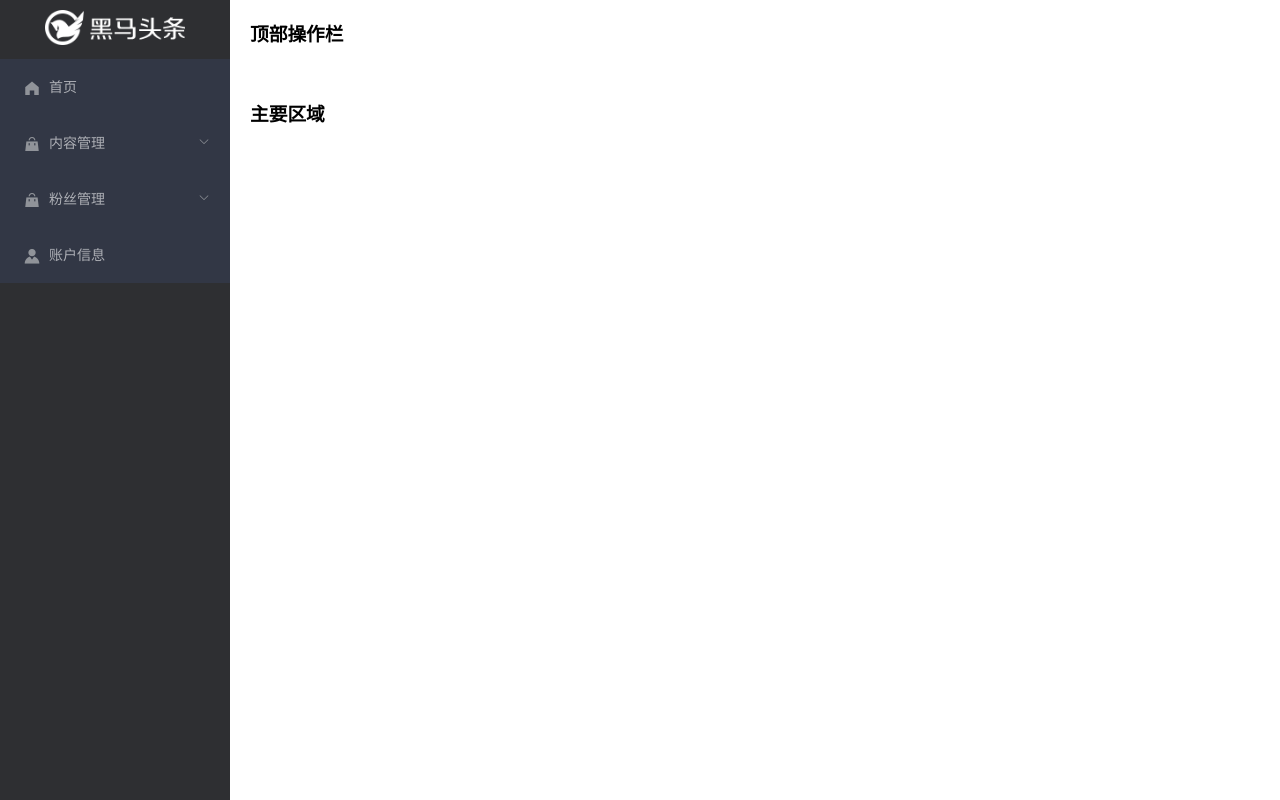
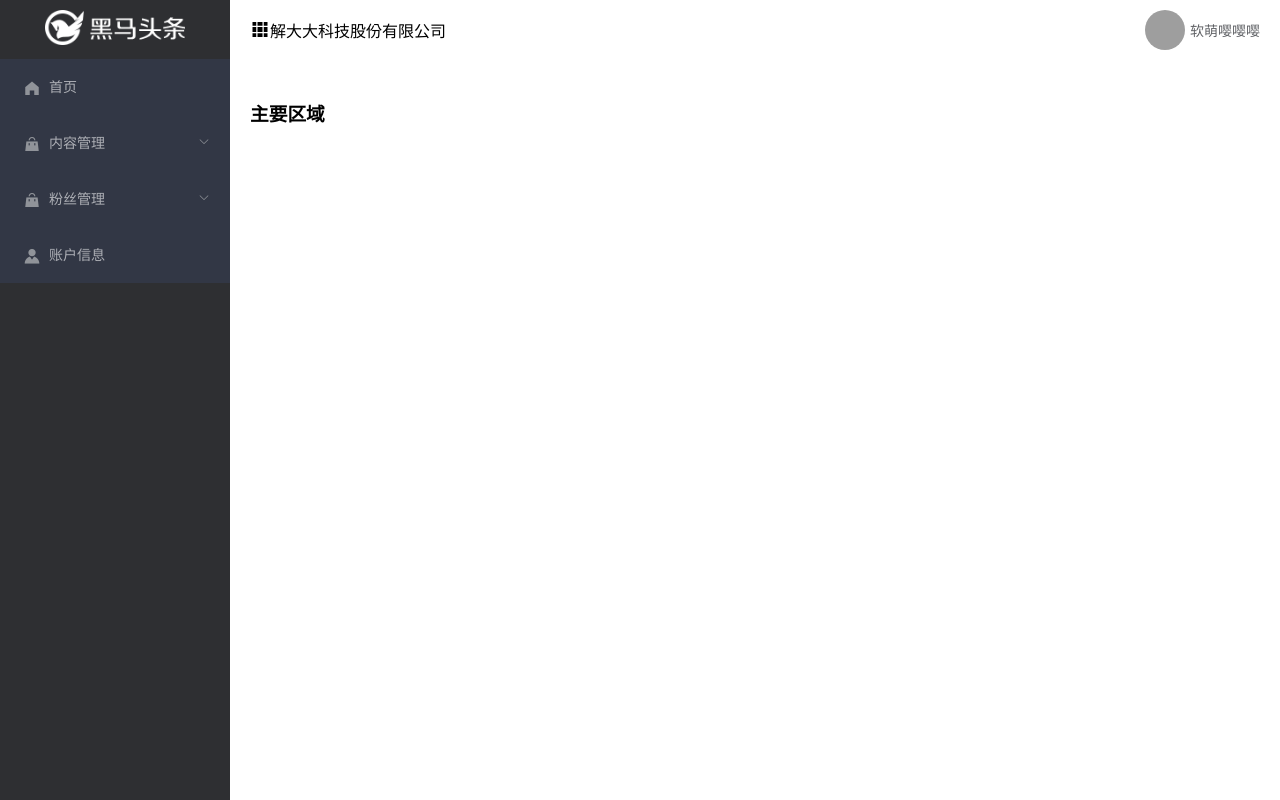
Before and after one commit to x-996demo/toutiao-xsl, a Vue app: page /#/home in a window 1280 px wide. Built offline with nearby package versions, Linux system fonts and the light colour scheme; grey boxes are pictures that could not be loaded.

Commit message:
头部样式及下拉菜单

```diff
--- /dev/null
+++ b/src/components/home/layout-header.vue
@@ -0,0 +1,49 @@
+<template>
+  <!-- elementUI布局组件 el-row 和el-col -->
+  <el-row align="middle" type="flex" class="layout-header">
+    <el-col :span="12" class="left">
+      <!-- 图标 -->
+      <i class="el-icon-s-grid"></i>
+      <span>解大大科技股份有限公司</span>
+    </el-col>
+    <!-- 右侧 -->
+    <el-col :span="12" class="right">
+      <!-- 再次放入row组件 align属性垂直居中 -->
+      <el-row type="flex" justify="end" align="middle">
+        <img src="http://b-ssl.duitang.com/uploads/item/201509/22/20150922180033_hV43u.jpeg" alt />
+        <!-- 下拉菜单 -->
+        <el-dropdown trigger="click">
+          <span>软萌嘤嘤嘤</span>
+          <el-dropdown-menu slot="dropdown">
+            <el-dropdown-item>个人信息</el-dropdown-item>
+            <el-dropdown-item>github地址</el-dropdown-item>
+            <el-dropdown-item>退出</el-dropdown-item>
+          </el-dropdown-menu>
+        </el-dropdown>
+      </el-row>
+    </el-col>
+  </el-row>
+</template>
+
+<script>
+export default {}
+</script>
+
+<style lang='less' scoped>
+.layout-header {
+  height: 60px;
+  .left {
+    i {
+      font-size: 20px;
+    }
+  }
+  .right {
+    img {
+      height: 40px;
+      width: 40px;
+      border-radius: 50%;
+      margin-right: 5px;
+    }
+  }
+}
+</style>
--- a/src/views/home/index.vue
+++ b/src/views/home/index.vue
@@ -10,7 +10,9 @@
     <el-container>
       <!-- 在上下布局 -->
       <el-header>
-        <h1>顶部操作栏</h1>
+        <!-- <h1>顶部操作栏</h1> -->
+        <!-- 顶部操作栏组件 -->
+        <layout-header></layout-header>
       </el-header>
       <!-- 主要区域 -->
       <el-main>
@@ -26,9 +28,11 @@
 <script>
 // 将左侧组件引用并注册
 import layoutAside from '@/components/home/layout-aside'
+import layoutHeader from '@/components/home/layout-header'
 export default {
   components: {
-    'layout-aside': layoutAside
+    'layout-aside': layoutAside,
+    'layout-header': layoutHeader
   }
 
 }
```
